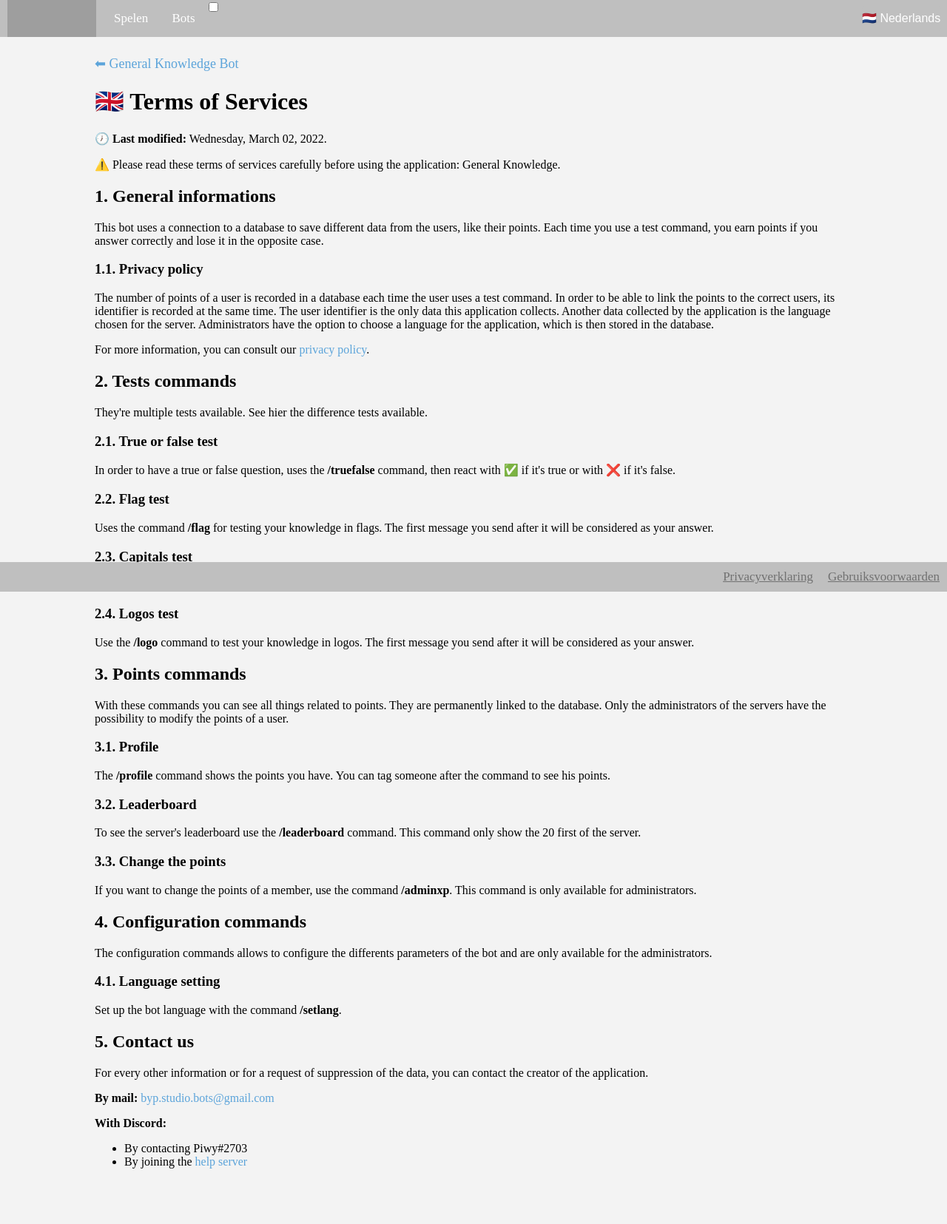
After one commit to Piwy-dev/general-knowledge-site, a Flask app: template app/templates/nl/terms.html in a window 1280 px wide. The commit adds this page. Shown: the whole page at 74% size. Run offline with Flask 3, Linux system fonts and the light colour scheme; the template is opened without the code that fills it, so the values that code supplies are empty; grey boxes are pictures that could not be loaded.

Commit message:
update privacy and add terms of services

```diff
--- a/app/templates/en/privacy.html
+++ b/app/templates/en/privacy.html
@@ -33,7 +33,7 @@
 
     <div class="privacy">
         <!-- Return button -->
-        <a href="/en/" id="return-button">&#x2B05; General Knowledge Bot</a>
+        <a href="/en/home" id="return-button">&#x2B05; General Knowledge Bot</a>
 
         <h1>🇬🇧 Privacy policy</h1>
         <p>🕖 <b>Last modified:</b> Wednesday, March 02, 2022.</p>
--- a/app/templates/fr/privacy.html
+++ b/app/templates/fr/privacy.html
@@ -13,7 +13,7 @@
     <!-- Top navbar -->
     <div class="top">
         <!-- Logo -->
-        <a href="/">
+        <a href="/fr/home">
             <img src="{{ url_for('static', filename='images/logo.png') }}" alt="Logo">
         </a>
 
@@ -33,7 +33,7 @@
 
     <div class="privacy">
         <!-- Return button -->
-        <a href="/" id="return-button">&#x2B05; General Knowledge Bot</a>
+        <a href="/fr/home" id="return-button">&#x2B05; General Knowledge Bot</a>
 
         <h1>🇫🇷 Politique de confidentialité</h1>
         <p>🕖 <b> Dernière modification:</b> le mercredi 02 mars 2022.</p>
--- /dev/null
+++ b/app/templates/nl/terms.html
@@ -0,0 +1,101 @@
+<!DOCTYPE html>
+<html>
+
+<head>
+    <meta charset="utf-8">
+    <meta name="viewport" content="width=device-width">
+    <title>Gebruiksvoorwaarden</title>
+    <link rel="stylesheet" href="{{ url_for('static', filename='style.css') }}">
+    <script src="{{ url_for('static', filename='js/index.js') }}"></script>
+</head>
+
+<body class="main">
+    <!-- Top navbar -->
+    <div class="top">
+        <!-- Logo -->
+        <a href="/nl/home">
+            <img src="{{ url_for('static', filename='images/logo.png') }}" alt="Logo">
+        </a>
+
+        <!-- Navigation buttons -->
+        <div class="top-buttons">
+            <a href="/nl/games" class="top-button" id="games-button">Spelen</a>
+            <a href="/nl/bots" class="top-button" id="bots-button">Bots</a>
+        </div>
+
+        <!-- Language switcher -->
+        <select id="languageSwitcher">
+            <option value="nl"><span>&#x1F1F3;&#x1F1F1;</span> Nederlands</option>
+            <option value="fr"><span>&#x1F1EB;&#x1F1F7;</span> Français</option>
+            <option value="en"><span>&#x1F1EC;&#x1F1E7;</span> English</option>
+        </select>
+
+        <!-- Dark mode switcher -->
+        <label id="dark-mode-switcher" class="switch">
+            <input type="checkbox">
+            <span class="slider"></span>
+        </label>
+    </div>
+
+    <div class="terms">
+        <!-- Return button -->
+        <a href="/en/home" id="return-button">&#x2B05; General Knowledge Bot</a><h1>🇬🇧 Terms of Services</h1>
+
+        <p>🕖 <b>Last modified:</b> Wednesday, March 02, 2022.</p>
+        <p>⚠️ Please read these terms of services carefully before using the application: General Knowledge.</p>
+
+        <h2>1. General informations</h2>
+        <p>This bot uses a connection to a database to save different data from the users, like their points. Each time you use a test command, you earn points if you answer correctly and lose it in the opposite case.</p>
+        <h3>1.1. Privacy policy</h3>
+        <p>The number of points of a user is recorded in a database each time the user uses a test command. In order to be able to link the points to the correct users, its identifier is recorded at the same time. The user identifier is the only data this
+            application collects. Another data collected by the application is the language chosen for the server. Administrators have the option to choose a language for the application, which is then stored in the database.
+        </p>
+        <p>For more information, you can consult our
+            <a href="privacy-policy.html">privacy policy</a>.
+        </p>
+
+        <h2>2. Tests commands</h2>
+        <p>They're multiple tests available. See hier the difference tests available.</p>
+        <h3>2.1. True or false test</h3>
+        <p>In order to have a true or false question, uses the <b>/truefalse</b> command, then react with ✅ if it's true or with ❌ if it's false.</p>
+        <h3>2.2. Flag test</h3>
+        <p>Uses the command <b>/flag</b> for testing your knowledge in flags. The first message you send after it will be considered as your answer.</p>
+        <h3>2.3. Capitals test</h3>
+        <p>Uses the <b>/capital</b> command for testing your knowledge in capitals. The first message you send after it will be considered as your answer.</p>
+        <h3>2.4. Logos test</h3>
+        <p>Use the <b>/logo</b> command to test your knowledge in logos. The first message you send after it will be considered as your answer.</p>
+
+        <h2>3. Points commands</h2>
+        <p>With these commands you can see all things related to points. They are permanently linked to the database. Only the administrators of the servers have the possibility to modify the points of a user.
+        </p>
+        <h3>3.1. Profile</h3>
+        <p>The <b>/profile</b> command shows the points you have. You can tag someone after the command to see his points.
+        </p>
+        <h3>3.2. Leaderboard</h3>
+        <p>To see the server's leaderboard use the <b>/leaderboard</b> command. This command only show the 20 first of the server.</p>
+        <h3>3.3. Change the points</h3>
+        <p>If you want to change the points of a member, use the command <b>/adminxp</b>. This command is only available for administrators.</p>
+
+        <h2>4. Configuration commands</h2>
+        <p>The configuration commands allows to configure the differents parameters of the bot and are only available for the administrators.</p>
+        <h3>4.1. Language setting</h3>
+        <p>Set up the bot language with the command <b>/setlang</b>.</p>
+        <h2>5. Contact us</h2>
+        <p>For every other information or for a request of suppression of the data, you can contact the creator of the application.</p>
+        <p><b>By mail: </b><a href="mailto:byp.studio.bots@gmail.com">byp.studio.bots@gmail.com</a></p>
+        <p><b>With Discord: </b>
+            <ul>
+                <li>By contacting Piwy#2703</li>
+                <li>By joining the <a href="https://discord.com/invite/v6aMwZGneQ">help server</a></li>
+            </ul>
+        </p>
+    </div>
+
+    <!-- Bottom navbar -->
+    <div class="bottom">
+        <a href="/terms">Gebruiksvoorwaarden</a>
+        <a href="/privacy">Privacyverklaring</a>
+    </div>
+</body>
+
+</html>
```
Also changed, not shown: app/__init__.py (+12 -0 lines), app/templates/en/terms.html (added, +95 -0 lines), app/templates/fr/terms.html (added, +96 -0 lines), app/templates/nl/privacy.html (+59 -0 lines).
